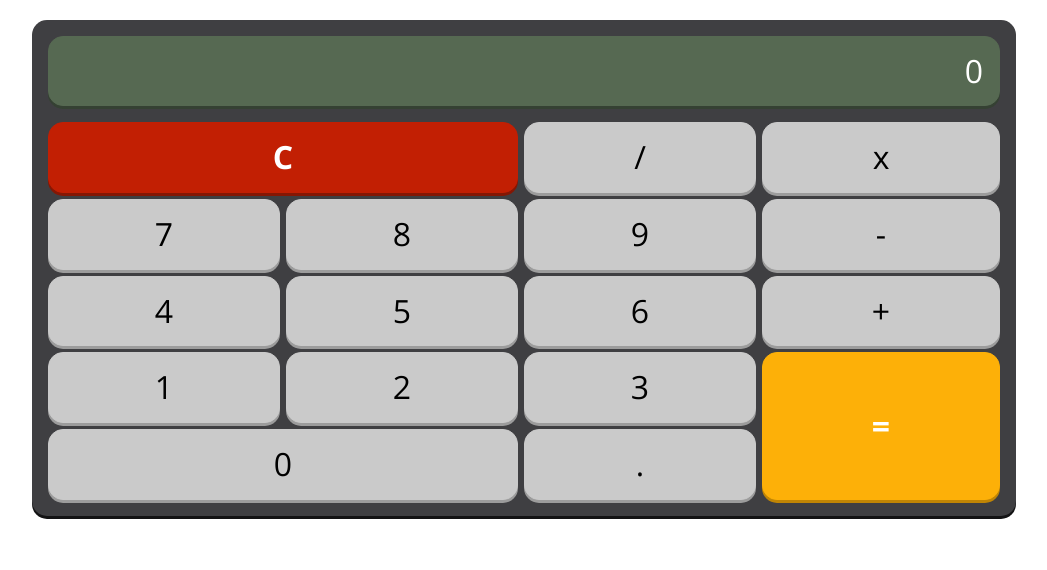
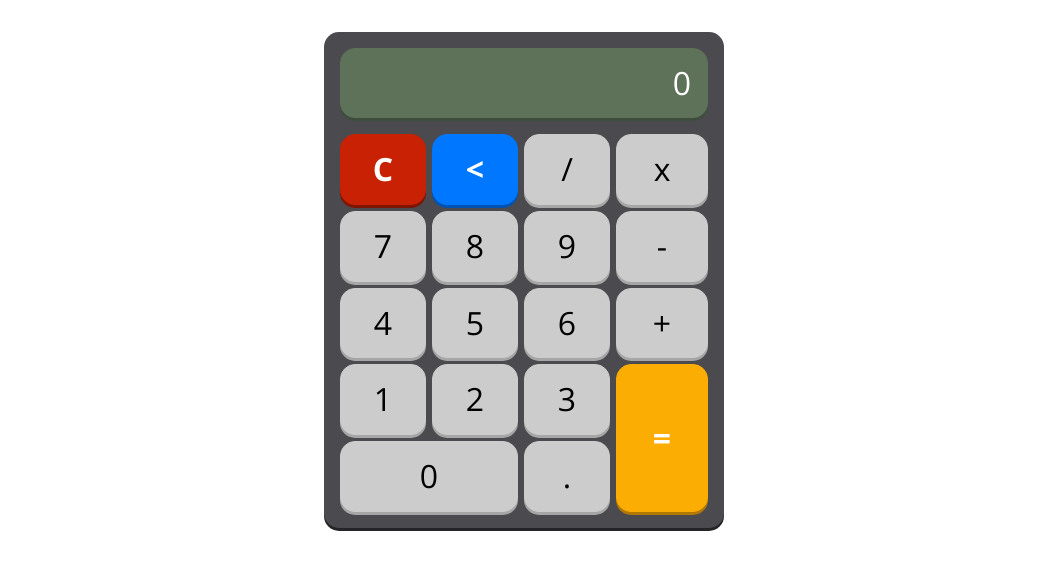
Before and after one commit to DawidBal/Calculator, a plain HTML site: page index.html in a window 1280 px wide. Shown: the whole page, without its empty margins (116-1163 px from the left). Drawn offline with nearby package versions, Linux system fonts and the light colour scheme.

Commit message:
Add undo button
Added and styled undo button

```diff
--- a/css/style.css
+++ b/css/style.css
@@ -1,17 +1,19 @@
 /* Global */
 
 :root {
-  --grey: rgb(63, 63, 66);
-  --greyshadow: rgb(19, 19, 20);
-  --lightgrey: rgb(202, 202, 202);
-  --lgshadow: rgb(156, 156, 156);
-  --green: rgb(86, 105, 82);
-  --greenshadow: rgb(53, 65, 51);
+  --grey: hsl(240, 3%, 30%);
+  --greyshadow: hsl(240, 3%, 15%);
+  --lightgrey: hsl(0, 0%, 80%);
+  --lgshadow: hsl(0, 0%, 65%);
+  --green: hsl(110, 12%, 40%);
+  --greenshadow: hsl(111, 12%, 27%);
   --white: rgb(255, 255, 255);
-  --orange: rgb(253, 176, 8);
-  --orangeshadow: rgb(192, 133, 4);
-  --red: rgb(194, 31, 3);
-  --redshadow: rgb(133, 23, 4);
+  --orange: hsl(41, 98%, 50%);
+  --orangeshadow: hsl(41, 98%, 35%);
+  --red: hsl(9, 97%, 40%);
+  --redshadow: hsl(9, 97%, 25%);
+  --blue: hsl(212, 100%, 50%);
+  --blueshadow: hsl(212, 100%, 35%);
 }
 
 html {
@@ -46,13 +48,13 @@ body {
 
 /* Content */
 .main {
-  width: 80%;
+  width: 100%;
   margin: 0 auto;
-  padding: 20px;
+  padding: 2rem;
 }
 
 .calculator {
-  width: 100%;
+  width: 400px;
   background: var(--grey);
   border-radius: 15px;
   box-shadow: 0 3px 0 var(--greyshadow);
@@ -68,7 +70,7 @@ body {
   grid-template-columns: repeat(3, calc(25% - 6px));
   grid-template-rows: repeat(5, 1fr);
   grid-template-areas:
-    "Reset Reset Divide Multi"
+    "Reset Back Divide Multi"
     "Seven Eight Nine Subst"
     "Four Five Six Add"
     "One Two Three Equal"
@@ -106,12 +108,21 @@ body {
   border: 1px solid var(--lightgrey);
   border-radius: 15px;
   box-shadow: 0 3px 0 var(--lgshadow);
+  transition: 0.2s;
 }
 
 .btn--orange {
   background: var(--orange);
   border: 1px solid var(--orange);
   box-shadow: 0 3px 0 var(--orangeshadow);
+  color: var(--white);
+  font-weight: bold;
+}
+
+.btn--blue {
+  background: var(--blue);
+  border: 1px solid var(--blue);
+  box-shadow: 0 3px 0 var(--blueshadow);
   color: var(--white);
   font-weight: bold;
 }
@@ -195,3 +206,7 @@ body {
 .btn-add {
   grid-area: Add;
 }
+
+.btn-b {
+  grid-area: Back;
+}
--- a/index.html
+++ b/index.html
@@ -33,6 +33,7 @@
                 <div class="calculator__button btn-sub"><button class="btn" data-operator=" - ">-</button></div>
                 <div class="calculator__button btn-mul"><button class="btn" data-operator=" * ">x</button></div>
                 <div class="calculator__button btn-div"><button class="btn" data-operator=" / ">/</button></div>
+                <div class="calculator__button btn-b"><button class="btn btn--blue back""><</button></div>
                 <div class="calculator__button btn-c"><button class="btn btn--red reset"">C</button></div>
             </div>
         </section>
```
